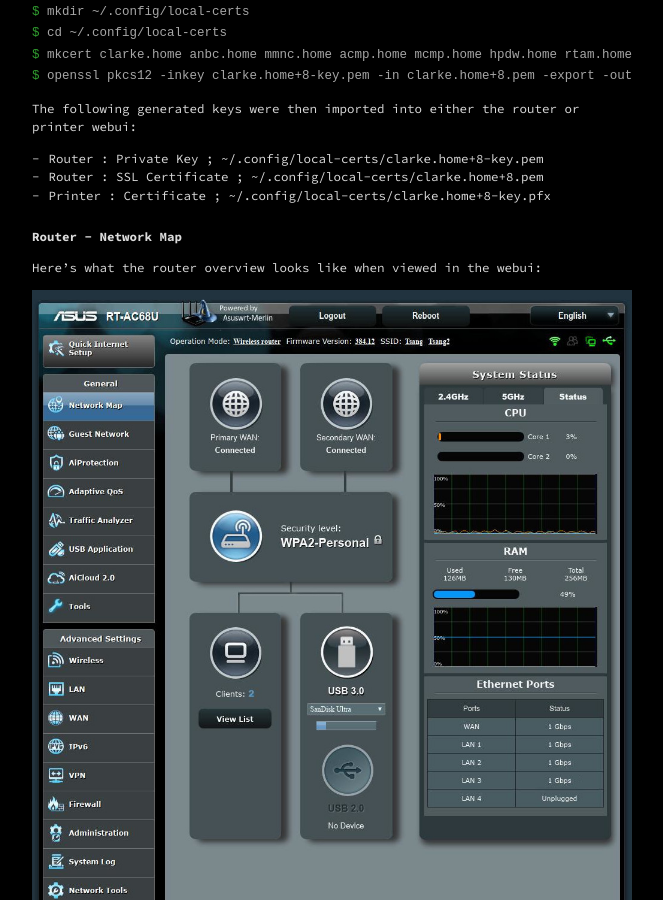
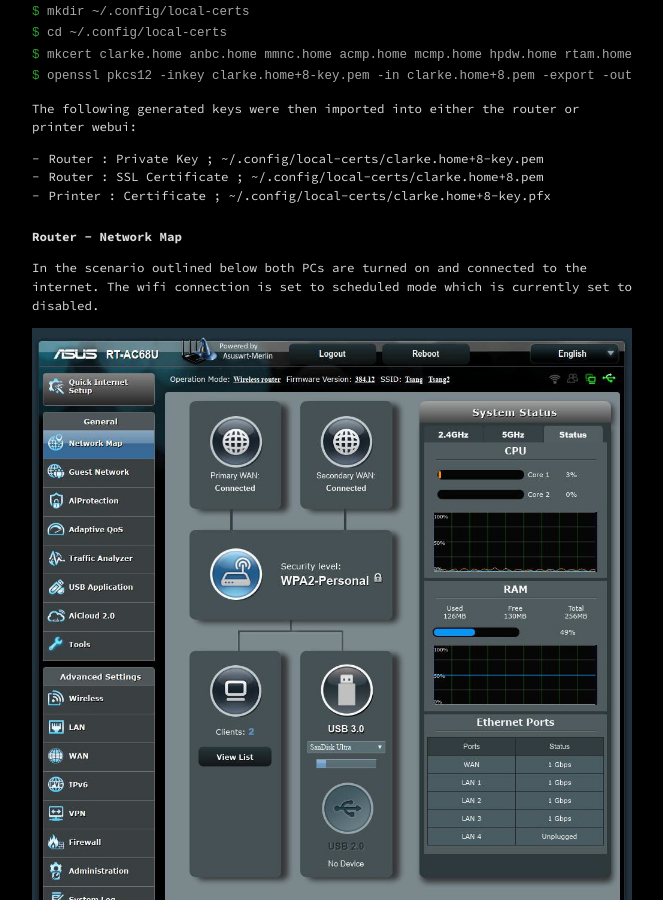
Before and after one commit to calumngimhk/calumngimhk.github.io, a Jekyll site: the page built from _posts/2019-07-18-router-first-line-of-defence.md, in a window 1280 px wide and 900 px high, scrolled down 2407 px. Shown: the whole window, without its empty margins (308-971 px from the left). Built offline with Jekyll 4.4.1, drawn with Linux system fonts in a browser that asks for light colours.

Commit message:
1563929201

```diff
--- a/_posts/2019-07-18-router-first-line-of-defence.md
+++ b/_posts/2019-07-18-router-first-line-of-defence.md
@@ -152,7 +152,7 @@
 
 >
 
-Here's what the router overview looks like when viewed in the webui:
+In the scenario outlined below both PCs are turned on and connected to the internet. The wifi connection is set to scheduled mode which is currently set to disabled.
 
 >
 
```
Also changed, not shown: images/01/merlin-1.jpg, images/01/merlin-2.jpg, images/01/merlin-3.jpg, images/01/merlin-4.jpg, images/01/merlin-6.jpg.
